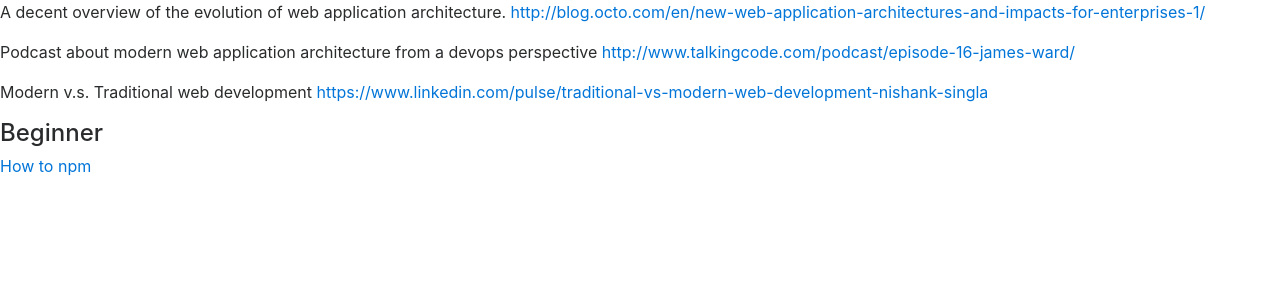
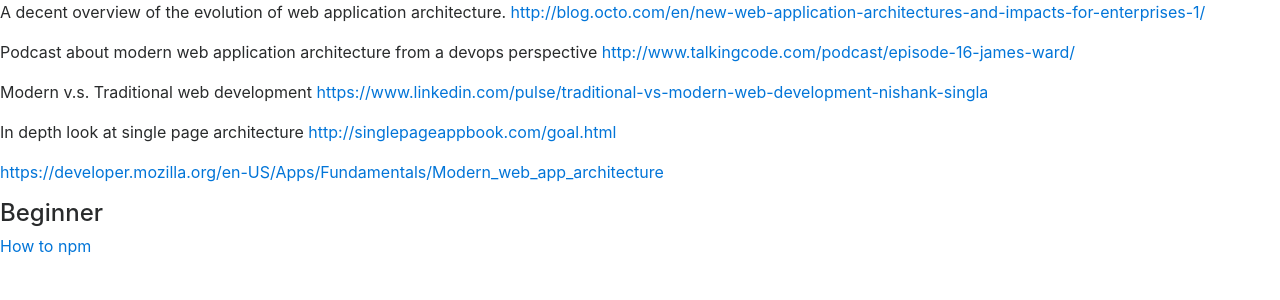
Before and after one commit to GuildCrafts/matrix, a Jekyll site: the page built from resources/Backend/Web Application Architecture.md, in a window 1280 px wide. Shown: the top 300 px of the page. Built offline with Jekyll 4.4.1, drawn with Linux system fonts in a browser that asks for light colours.

Commit message:
some resoruces and more maps

```diff
--- a/resources/Backend/Web Application Architecture.md
+++ b/resources/Backend/Web Application Architecture.md
@@ -14,6 +14,11 @@
 Modern v.s. Traditional web development
 <https://www.linkedin.com/pulse/traditional-vs-modern-web-development-nishank-singla>
 
+In depth look at single page architecture
+<http://singlepageappbook.com/goal.html>
+
+<https://developer.mozilla.org/en-US/Apps/Fundamentals/Modern_web_app_architecture>
+
 #### Beginner
 
 [How to npm](https://github.com/workshopper/how-to-npm)
```
Also changed, not shown: resources/Backend/API.md (+1 -0 lines), resources/Programming/Functional Programming.md (+1 -0 lines), data/skills.json.
